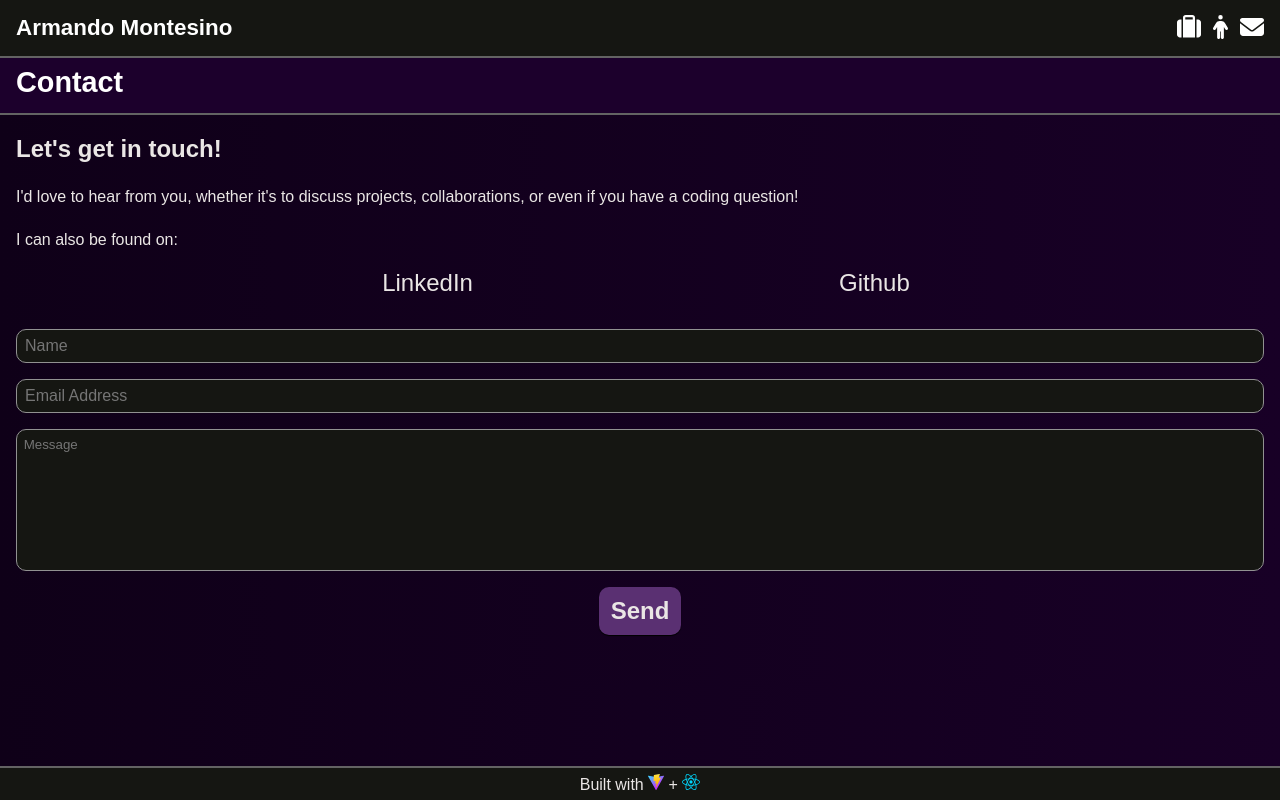
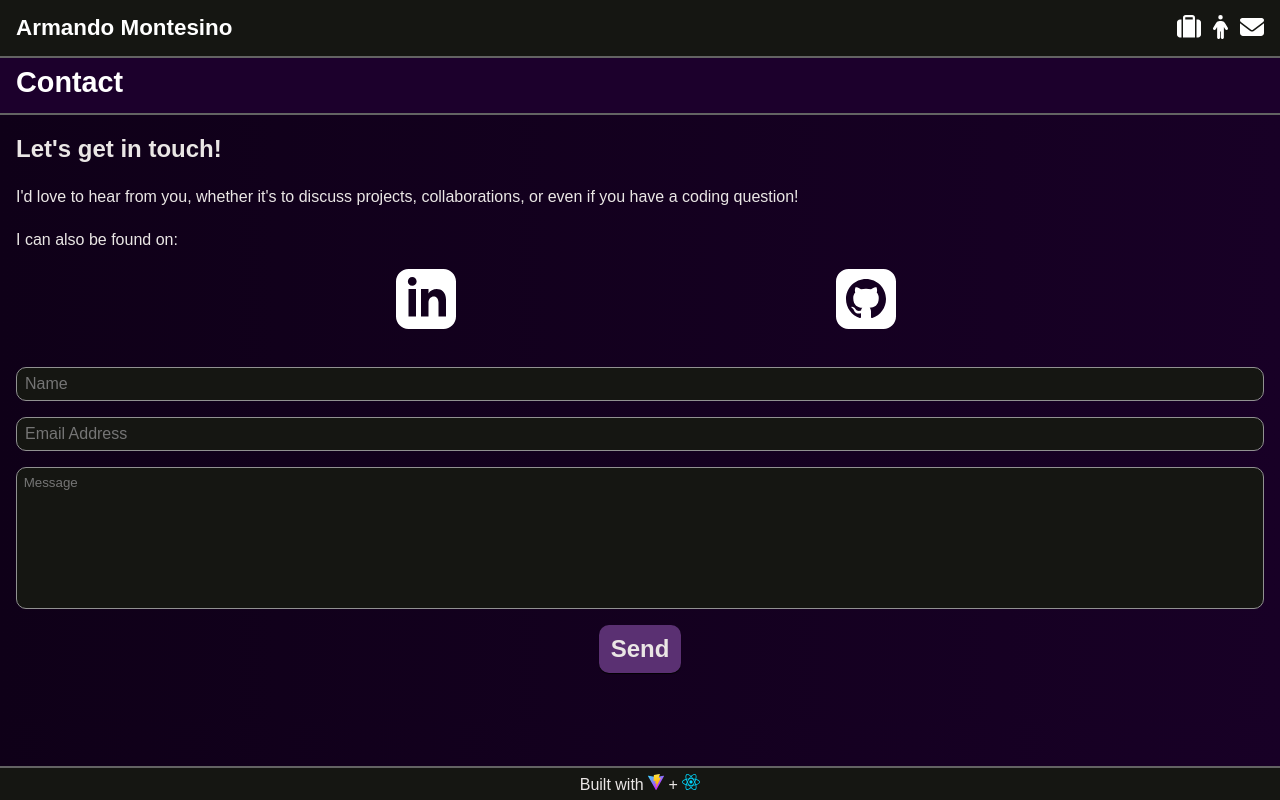
Before and after one commit to amontesino/portfolio, a React (Vite) app: page /contact in a window 1280 px wide. Built offline with nearby package versions, Linux system fonts and the light colour scheme; a web font is replaced by a local one.

Commit message:
added linkedin + github svgs to contact page

```diff
--- a/src/pages/Contact.jsx
+++ b/src/pages/Contact.jsx
@@ -1,7 +1,35 @@
-import React from 'react'
-import Email from '../components/Email'
-import { NavLink } from 'react-router-dom'
-import AnimatedPage from '../AnimatedPage'
+import React from "react";
+import Email from "../components/Email";
+import { Link, NavLink } from "react-router-dom";
+import AnimatedPage from "../AnimatedPage";
+
+function GitHubSVG() {
+  return (
+    <svg
+      xmlns="http://www.w3.org/2000/svg"
+      width="60"
+      height="60"
+      fill="white"
+      viewBox="0 0 24 24"
+    >
+      <path d="M19 0h-14c-2.761 0-5 2.239-5 5v14c0 2.761 2.239 5 5 5h14c2.762 0 5-2.239 5-5v-14c0-2.761-2.238-5-5-5zm-4.466 19.59c-.405.078-.534-.171-.534-.384v-2.195c0-.747-.262-1.233-.55-1.481 1.782-.198 3.654-.875 3.654-3.947 0-.874-.312-1.588-.823-2.147.082-.202.356-1.016-.079-2.117 0 0-.671-.215-2.198.82-.64-.18-1.324-.267-2.004-.271-.68.003-1.364.091-2.003.269-1.528-1.035-2.2-.82-2.2-.82-.434 1.102-.16 1.915-.077 2.118-.512.56-.824 1.273-.824 2.147 0 3.064 1.867 3.751 3.645 3.954-.229.2-.436.552-.508 1.07-.457.204-1.614.557-2.328-.666 0 0-.423-.768-1.227-.825 0 0-.78-.01-.055.487 0 0 .525.246.889 1.17 0 0 .463 1.428 2.688.944v1.489c0 .211-.129.459-.528.385-3.18-1.057-5.472-4.056-5.472-7.59 0-4.419 3.582-8 8-8s8 3.581 8 8c0 3.533-2.289 6.531-5.466 7.59z" />
+    </svg>
+  );
+}
+
+function LinkedInSVG() {
+  return (
+    <svg
+      xmlns="http://www.w3.org/2000/svg"
+      width="60"
+      height="60"
+      fill="white"
+      viewBox="0 0 24 24"
+    >
+      <path d="M19 0h-14c-2.761 0-5 2.239-5 5v14c0 2.761 2.239 5 5 5h14c2.762 0 5-2.239 5-5v-14c0-2.761-2.238-5-5-5zm-11 19h-3v-11h3v11zm-1.5-12.268c-.966 0-1.75-.79-1.75-1.764s.784-1.764 1.75-1.764 1.75.79 1.75 1.764-.783 1.764-1.75 1.764zm13.5 12.268h-3v-5.604c0-3.368-4-3.113-4 0v5.604h-3v-11h3v1.765c1.396-2.586 7-2.777 7 2.476v6.759z" />
+    </svg>
+  );
+}
 
 export default function Contact() {
   return (
@@ -9,22 +37,25 @@
       <main className="page-section">
         <h1 className="page-head">Contact</h1>
         <section className="email-and-info-container">
-                    <div className='contact-info'>
+          <div className="contact-info">
             <h1>Let's get in touch!</h1>
-                        <p>I'd love to hear from you, whether it's to discuss projects, collaborations, or even if you have a coding question!</p>
+            <p>
+              I'd love to hear from you, whether it's to discuss projects,
+              collaborations, or even if you have a coding question!
+            </p>
             <p>I can also be found on:</p>
-                        <div className='contact-link-container'>
+            <div className="contact-link-container">
               <NavLink
                 className="contact-link black"
                 to="https://www.linkedin.com/in/armandomontesino98"
               >
-                                LinkedIn
+                <LinkedInSVG />
               </NavLink>
               <NavLink
                 className="contact-link black"
                 to="https://www.github.com/amontesino"
               >
-                                Github
+                <GitHubSVG />
               </NavLink>
             </div>
           </div>
@@ -32,5 +63,5 @@
         </section>
       </main>
     </AnimatedPage>
-    )
+  );
 }
```
Lines whose indentation alone changed are shown as unchanged.
